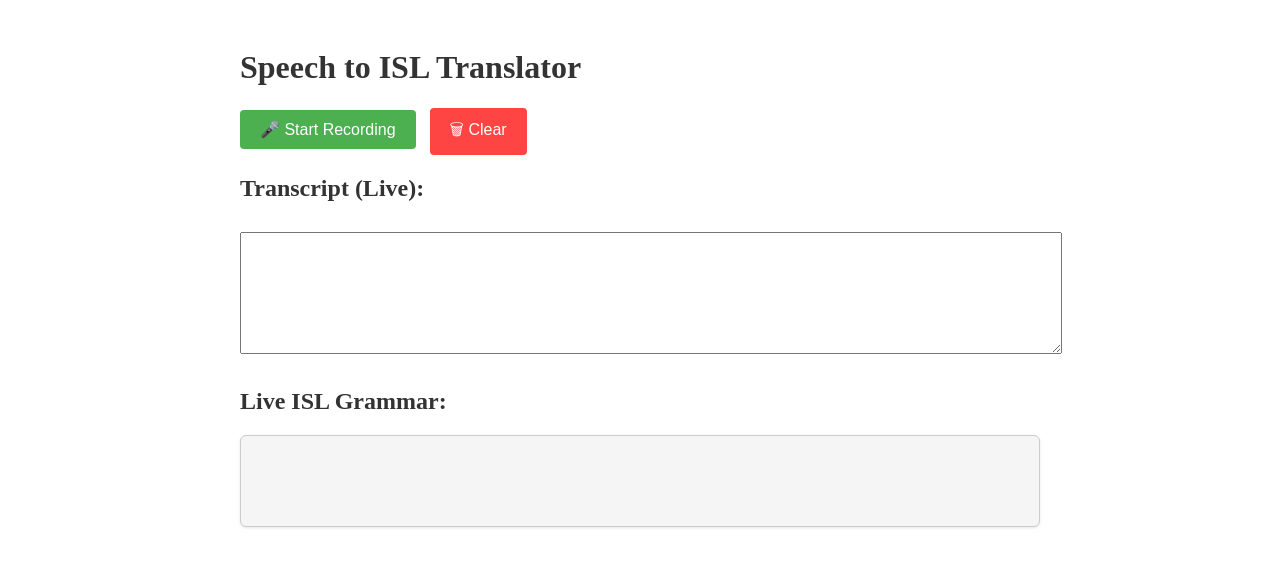
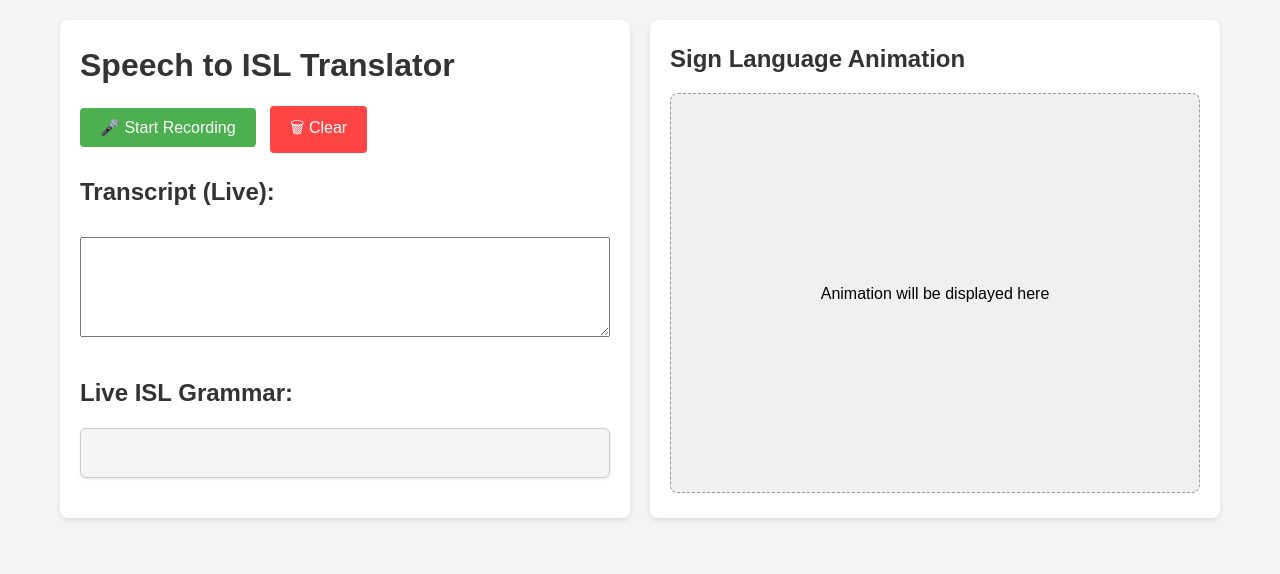
Before and after one commit to Sijosaju/Speech-to-Indian-Sign-Language-using-3D-Avatar-Animations, a Flask app: page / in a window 1280 px wide. Shown: the top 574 px of the page. Run offline with Flask 3, Linux system fonts and the light colour scheme.

Commit message:
4th commit

```diff
--- a/app.py
+++ b/app.py
@@ -36,11 +36,14 @@ def preprocess_text(text):
     """Enhanced preprocessing for ISL conversion with time format preservation."""
     text = text.lower().strip()
 
-    # Keep colons (for time expressions like 12:00)
-    text = re.sub(r'[^\w\s:]', '', text)
+    # Convert time format
+    text = re.sub(r'\b(\d{1,2}):00\b', r'\1', text)  # Remove ':00'
+    text = re.sub(r'\b(\d{1,2}):(\d{1,2})\b', r'\1 \2', text)  # Replace ':' with space
+
+    # Remove all other non-alphanumeric characters except spaces
+    text = re.sub(r'[^\w\s]', '', text)
 
     return text
-
 
 def extract_isl_structure_spacy(text):
     """
@@ -52,11 +55,11 @@ def extract_isl_structure_spacy(text):
     tense_marker = ""
 
     # List of direction-related words that should not be lemmatized
-    direction_words = {"left", "right", "back", "straight", "forward", "up", "down"}
+    keep_words = {"left", "right", "back", "straight", "forward", "up", "down", "near", "next", "beside", "in", "on", "under"}
 
     for token in doc:
         # Preserve direction words as they are
-        if token.text.lower() in direction_words:
+        if token.text.lower() in keep_words:
             important_words.append(token.text.lower())
             continue
 
--- a/static/styles.css
+++ b/static/styles.css
@@ -1,8 +1,37 @@
-/* Original styles preserved */
+* {
+  box-sizing: border-box;
+  margin: 0;
+  padding: 0;
+}
+
+body {
+  font-family: Arial, sans-serif;
+  line-height: 1.6;
+  background-color: #f4f4f4;
+}
+
 .container {
-  max-width: 800px;
+  display: flex;
+  max-width: 1200px;
   margin: 0 auto;
   padding: 20px;
+  gap: 20px;
+}
+
+.left-panel {
+  flex: 1;
+  background-color: white;
+  padding: 20px;
+  border-radius: 8px;
+  box-shadow: 0 2px 5px rgba(0,0,0,0.1);
+}
+
+.right-panel {
+  flex: 1;
+  background-color: white;
+  padding: 20px;
+  border-radius: 8px;
+  box-shadow: 0 2px 5px rgba(0,0,0,0.1);
 }
 
 .section {
@@ -22,6 +51,7 @@
   margin: 10px 0;
   padding: 10px;
   font-size: 16px;
+  resize: vertical;
 }
 
 .btn {
@@ -33,6 +63,7 @@
   border: none;
   border-radius: 4px;
   transition: background-color 0.3s;
+  margin-right: 10px;
 }
 
 .btn:hover {
@@ -44,7 +75,14 @@
   cursor: not-allowed;
 }
 
-/* Enhanced ISL word styling with semantic coloring */
+.btn-clear {
+  background-color: #ff4444;
+}
+
+.btn-clear:hover {
+  background-color: #cc0000;
+}
+
 .isl-word {
   display: inline-block;
   margin: 0 5px;
@@ -56,29 +94,28 @@
   letter-spacing: 0.5px;
 }
 
-/* Semantic coloring for different parts of speech */
 .isl-subject {
-  background-color: #c8e6c9; /* Light green for subjects */
+  background-color: #c8e6c9;
   border-left: 3px solid #4caf50;
 }
 
 .isl-object {
-  background-color: #bbdefb; /* Light blue for objects */
+  background-color: #bbdefb;
   border-left: 3px solid #2196f3;
 }
 
 .isl-verb {
-  background-color: #ffecb3; /* Light amber for verbs */
+  background-color: #ffecb3;
   border-left: 3px solid #ffc107;
 }
 
 .isl-time-question {
-  background-color: #e1bee7; /* Light purple for time/question words */
+  background-color: #e1bee7;
   border-left: 3px solid #9c27b0;
 }
 
 .isl-negation {
-  background-color: #ffcdd2; /* Light red for negation */
+  background-color: #ffcdd2;
   border-left: 3px solid #f44336;
   font-weight: bold;
 }
@@ -92,6 +129,17 @@
   box-shadow: 0 1px 3px rgba(0,0,0,0.1);
 }
 
+#signLanguageAnimation {
+  width: 100%;
+  height: 400px;
+  background-color: #f0f0f0;
+  display: flex;
+  justify-content: center;
+  align-items: center;
+  border: 1px dashed #999;
+  border-radius: 8px;
+}
+
 .sentence-divider {
   display: inline-block;
   margin: 0 15px;
@@ -102,28 +150,11 @@
 
 h1, h2 {
   color: #333;
+  margin-bottom: 15px;
 }
 
-/* ISL grammar explanation panel */
-.isl-legend {
-  margin-top: 20px;
-  padding: 15px;
-  background: #f9f9f9;
-  border-radius: 4px;
-  border-left: 4px solid #2196f3;
-  font-size: 0.9em;
+@media (max-width: 768px) {
+  .container {
+    flex-direction: column;
+  }
 }
-
-.legend-title {
-  font-weight: bold;
-  margin-bottom: 8px;
-}
-
-.btn-clear {
-  background-color: #ff4444;
-  margin-left: 10px;
-}
-
-.btn-clear:hover {
-  background-color: #cc0000;
-}
--- a/templates/index.html
+++ b/templates/index.html
@@ -8,10 +8,12 @@
 </head>
 <body>
   <div class="container">
+    <div class="left-panel">
       <h1>Speech to ISL Translator</h1>
+      <div>
         <button id="micButton" class="btn">🎤 Start Recording</button>
         <button id="clearButton" class="btn btn-clear">🗑 Clear</button>
-
+      </div>
 
       <div class="section">
         <h2>Transcript (Live):</h2>
@@ -24,6 +26,14 @@
       </div>
     </div>
 
+    <div class="right-panel">
+      <h2>Sign Language Animation</h2>
+      <div id="signLanguageAnimation">
+        <p>Animation will be displayed here</p>
+      </div>
+    </div>
+  </div>
+
   <script src="static/script.js"></script>
 </body>
 </html>
```
Lines whose indentation alone changed are shown as unchanged.
